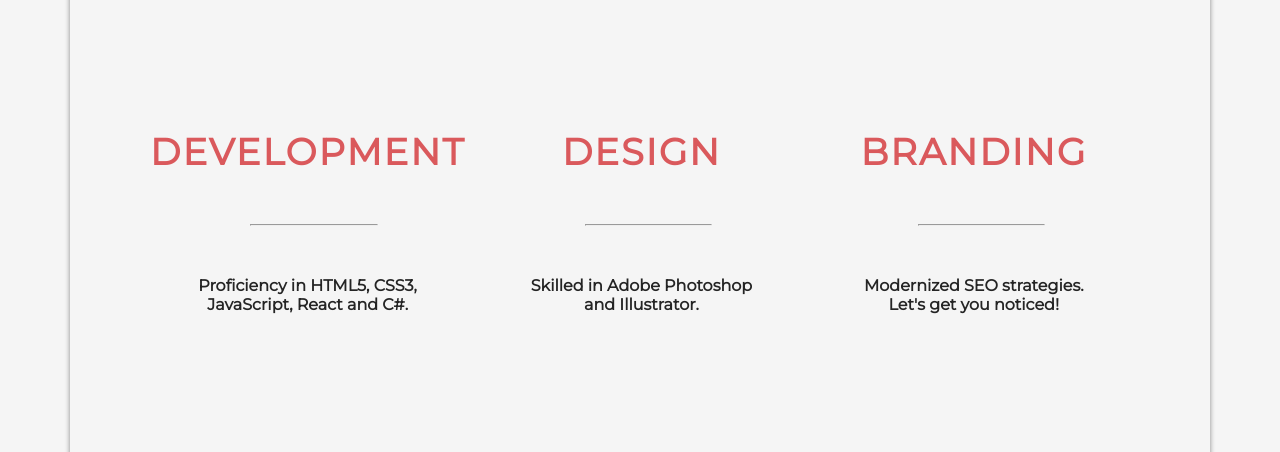
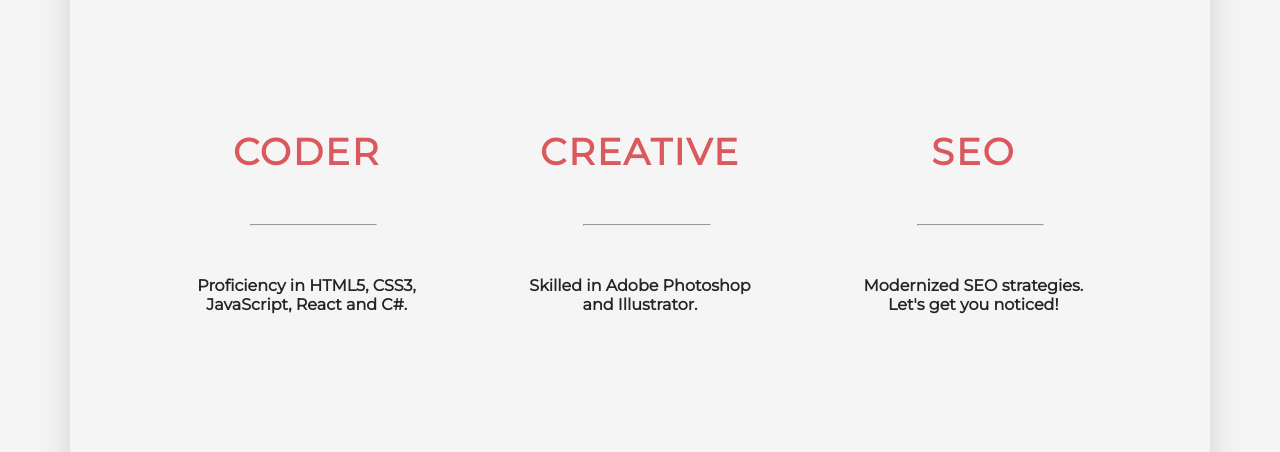
Before and after one commit to Ch33ri0s/first-web-project, a plain HTML site: page index.html in a window 1280 px wide. Shown: the part 1040-1492 px from the top of the page. Drawn offline with Linux system fonts and the light colour scheme.

Commit message:
removed button, fixed some shadows, altered header

```diff
--- a/index.html
+++ b/index.html
@@ -51,17 +51,17 @@
         <div class="service">
 
             <div class="service-style">
-                <h2>Development</h2>
+                <h2>Coder</h2>
                 <hr>
                 <p>Proficiency in HTML5, CSS3, JavaScript, React and C#.</p>
             </div>
             <div class="service-style">
-                <h2>Design</h2>
+                <h2>Creative</h2>
                 <hr>
                 <p>Skilled in Adobe Photoshop and Illustrator.</p>
             </div>
             <div class="service-style">
-                <h2>Branding</h2>
+                <h2>SEO</h2>
                 <hr>
                 <p>Modernized SEO strategies. Let's get you noticed!</p>
             </div>
--- a/styles.css
+++ b/styles.css
@@ -12,7 +12,7 @@
 
 .container {
     display: grid;
-    box-shadow: 0px 0px 5px rgba(0, 0, 0, .45);
+    box-shadow: 0px 0px 30px rgba(0, 0, 0, .15);
 }
 
 .nav-bar {
@@ -250,6 +250,7 @@
     justify-content: center;
     align-items: center;
     font-size: 2.1rem;
+    padding: 1rem;
 }
 
 .footer {
```
Also changed, not shown: 1 other file.
